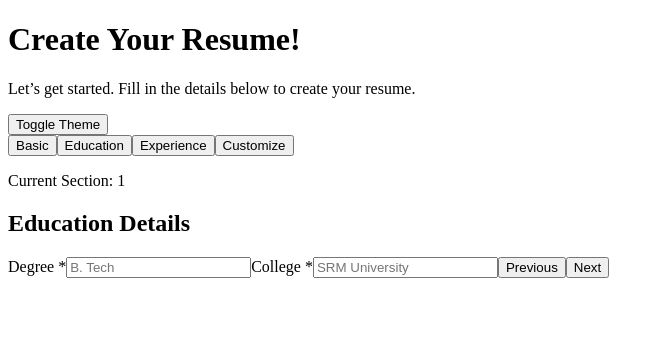
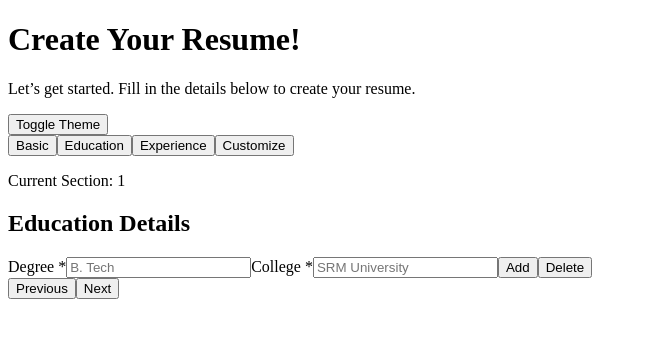
Before and after one commit to aneesh199608/odin-cv-application, a React (Vite) app: page / in a window 1280 px wide. Both pictures are taken after a click on the button "Education". Shown: the top 338 px of the page, without its empty margins (0-664 px from the left). Built offline with nearby package versions, Linux system fonts and the light colour scheme.

Commit message:
fix: update state initializrion from resume.general to resume.education, changed data prop passed to EducationForm

```diff
--- a/src/App.jsx
+++ b/src/App.jsx
@@ -9,8 +9,8 @@ import EducationForm from './components/EducationForm';
 export default function App() {
   const [resume, setResume] = useState({
     general: { fullName: '', jobTitle: '', email: '', phone: '', location: '', summary: ''},
-    education: { degree: '', college: ''},
-    experience: [],
+    education: [{ id: Date.now(), degree: '', college: '', from: '', to: '', location: ''}],
+    experience: [{ id: Date.now() + 1, jobRole: '', company: '', from: '', to: '', location: '', summary: '' }],
     theme: { headerColor: '#ccefff'}
   });
 
@@ -22,6 +22,7 @@ export default function App() {
         <FormHeader />
         <SectionToggle step={step} setStep={setStep} />
         <p>Current Section: {step}</p>
+
         {step === '0' && (
           <BasicDetailsForm
             data={resume.general}
@@ -33,12 +34,22 @@ export default function App() {
 
         {step === '1' && (
           <EducationForm
-            data={resume.general}
-            onChange={(general) =>
-              setResume({...resume,general})
+            data={resume.education}
+            onChange={(education) =>
+              setResume({...resume,education: education})
             }
           />
         )}
+
+        {step === '2' && (
+          <ExperienceForm
+            data={resume.experience}
+            onChange={(experience) =>
+              setResume({...resume,experience: experience})
+            }
+          />
+        )}
+
         <GeneralPreview data={resume} />
       </div>
     </>
--- a/src/components/BasicDetailsForm.jsx
+++ b/src/components/BasicDetailsForm.jsx
@@ -60,9 +60,8 @@ export default function BasicDetailsForm( { data, onChange }) {
             </label>
 
             <label>Summary
-                <input
+                <textarea
                     name="summary"
-                    type="text"
                     value={data.summary}
                     onChange={handle}
                     placeholder="A motivated professional with 5+ years of experience in software development."
--- a/src/components/EducationForm.jsx
+++ b/src/components/EducationForm.jsx
@@ -1,20 +1,42 @@
 export default function EducationForm( { data, onChange }) {
 
-    const handle = (e) => {
-        onChange({
-            ...data, [e.target.name]: e.target.value
-        });
+    const addEntry = () => {
+        onChange([
+            ...data,
+            {
+                id: Date.now(),
+                degree: '',
+                college: '',
+                from: '',
+                to: '',
+                city: ''
+            }
+        ]);
     }
 
+    const update = (id, field, value) =>
+        onChange(
+            data.map((edu) =>
+            edu.id === id ? {...edu, [field]: value } : edu
+        )
+        );
+
+    const remove = (id) => {
+        onChange(data.filter((edu) => edu.id !== id ));
+    };
+
     return (
-        <form className="form">
+        <form className="form education-form">
             <h2>Education Details</h2>
+
+            {data.map((edu) => (
+            <div key = {edu.id} className="entry">
 
                 <label>Degree *
                     <input
                         name="degree"
-                    value={data.degree}
-                    onChange={handle}
+                        value={edu.degree}
+                        onChange={(e) => update(edu.id, 'degree', e.target.value)}
                         placeholder="B. Tech"
                         required
                     />
@@ -23,15 +45,21 @@ export default function EducationForm( { data, onChange }) {
                 <label>College *
                     <input
                         name="college"
-                    value={data.college}
-                    onChange={handle}
+                        value={edu.college}
+                        onChange={(e) => update(edu.id, 'college', e.target.value)}
                         placeholder="SRM University"
                         required
                     />
                 </label>
+                <button type="button" onClick={() => addEntry(edu.id)}>Add</button>
+                <button type="button" onClick={() => remove(edu.id)}>Delete
+                </button>
+            </div>
+
+))}
 
             <button className="secondary-button" type="button">Previous</button>
             <button className="primary-button" type="button">Next</button>
         </form>
-    )
+    );
 }
```
Also changed, not shown: src/components/ExperienceForm.jsx (added, +37 -0 lines). Lines whose indentation alone changed are shown as unchanged.
